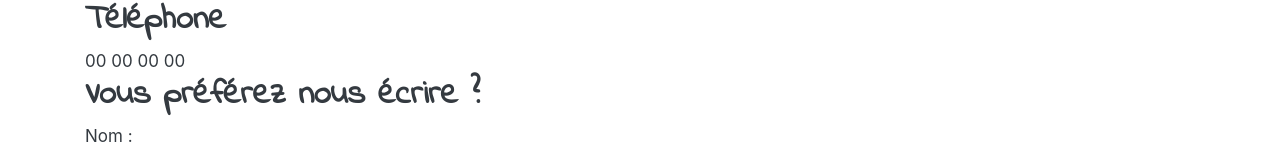
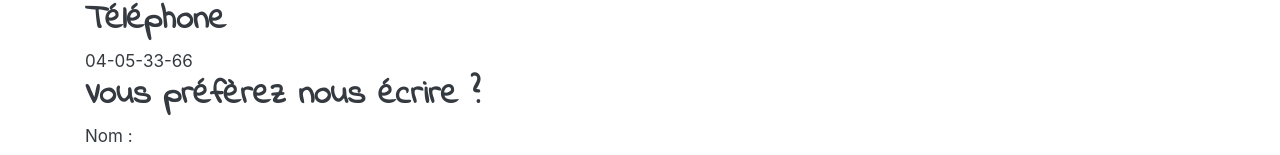
Before and after one commit to mouctare/front-gestion_parc, a React (Create React App) app: page /contact in a window 1280 px wide. Shown: the part 216-371 px from the top of the page. Built offline with nearby package versions, Linux system fonts and the light colour scheme.

Commit message:
Mise en place de la route de sendMessage dans le serveur

```diff
--- a/src/components/Contact.js
+++ b/src/components/Contact.js
@@ -4,33 +4,37 @@ import Formulaire from './Formulaire'
 import axios from "axios";
 
 
-export default class Contact extends Component {
+class Contact extends Component {
+
     componentDidMount = () =>{
         document.title = "Page de Contact"
     }
 
-    handleEnvoiMail = (message) =>{
+    handleEnvoiMail = (message) => {
       axios.post("http://localhost/SERVEURANIMAUX/client/sendMessage", message)
-             .then(response => {
-                 console.log(response);
+          .then(reponse=> {
+              console.log(reponse)
           })
           .catch(error => {
-                console.log(error);
+              console.log(error)
           })
+  }
 
-    }
   render() {
       return (
-      <> <TitreH1 bgColor="bg-success">Contactez nous !</TitreH1>
+          <>
+              <TitreH1 bgColor="bg-success">Contactez nous !</TitreH1>
               <div className="container">
                   <h2>Adresse :</h2>
-          xxxxxxxxxxx
+                  9, Rue de la paix
                   <h2>Téléphone</h2>
-          00 00 00 00
-          <h2>Vous préférez nous écrire ?</h2>
+                  04-05-33-66
+                  <h2>Vous préfèrez nous écrire ? </h2>
                   <Formulaire sendMail = {this.handleEnvoiMail}/>
               </div>
           </>
       );
   }
 }
+
+export default Contact;
--- a/src/components/Formulaire.js
+++ b/src/components/Formulaire.js
@@ -3,8 +3,7 @@ import {withFormik} from "formik";
 import * as Yup from "yup";
 
 
-const Formulaire = (props) =>{
-    return(
+const Formulaire = (props) => (
     <>
         <form>
             <div className="form-group">
@@ -16,43 +15,38 @@ const Formulaire = (props) =>{
                     onBlur = {props.handleBlur}
                 />
                 {
-                /*  Ici je teste si j'ai une erreur dans le champ nom  dans ce cas je l'affiche*/
-                 props.touched.nom &&  props.errors.nom && <span style={{color:"red"}}>{props.errors.nom}</span>
+                    props.touched.nom && props.errors.nom && <span style={{color:"red"}}>{props.errors.nom}</span>
                 }
             </div>
             <div className="form-group">
                 <label htmlFor="email">email :</label>
-           <input type="email" className="form-control" id="eamil" aria-describedby="nomHelp"
+                <input type="text" className="form-control" id="email" aria-describedby="nomHelp"
                     name="email"
                     onChange={props.handleChange}
                     value={props.values.email}
+                    onBlur = {props.handleBlur}
                 />
                 {
-              props.touched.email &&  props.errors.email && <span style={{color:"red"}}>{props.errors.email}</span>
+                    props.touched.email && props.errors.email && <span style={{color:"red"}}>{props.errors.email}</span>
                 }
             </div>
             <div className="form-group">
                 <label htmlFor="message">Message :</label>
-           <textarea type="text" className="form-control" id="message" rows="3"
+                <textarea className="form-control" id="message" rows="3"
                     name="message"
                     onChange={props.handleChange}
                     value={props.values.message}
-
+                    onBlur = {props.handleBlur}
                 ></textarea>
                 {
-             props.touched.message &&  props.errors.message && <span style={{color:"red"}}>{props.errors.message}</span>
+                    props.touched.message && props.errors.message && <span style={{color:"red"}}>{props.errors.message}</span>
                 }
-
             </div>
 
             <button type="submit" className="btn btn-primary" onClick={props.handleSubmit}>Envoyer</button>
         </form>
-
     </>
-
-    )
-
-    }
+);
 
 export default withFormik({
     mapPropsToValues : () => ({
@@ -62,22 +56,22 @@ export default withFormik({
     }),
     validationSchema : Yup.object().shape({
         nom: Yup.string()
-             .min(5, "Le nom doit avoir plus de 5 caractères")
+            .min(5,"Le nom doit avoir plus de 5 caractères")
             .required("Le nom est obligatoire !"),
         email: Yup.string()
-             .email("L'email n'est pas au bon format")
-             .required( "L'email est obligatoire !"),
-        message: Yup.string()
-               .min(50, "Le message doit faire plus de 50 caractères")
-               .max(250, "Le message doit faire plus de -250 caractères")
-             .required( "Le message est obligatoire !")
+            .email("L'email n'a pas de le bon format")
+            .required("L'email est obligatoire"),
+        message : Yup.string()
+            .min(50,"Le message doit faire plus de 50 caractères")
+            .max(200,"Le message doit faire moins de 200 caractères")
     }),
-    handleSubmit : (values, {props})  => {
+    handleSubmit: (values,{props}) => {
         const message = {
             nom : values.nom,
             email : values.email,
             contenu : values.message
         }
         props.sendMail(message);
+
     }
-}) (Formulaire);
+})(Formulaire);
```
Lines whose indentation alone changed are shown as unchanged.
